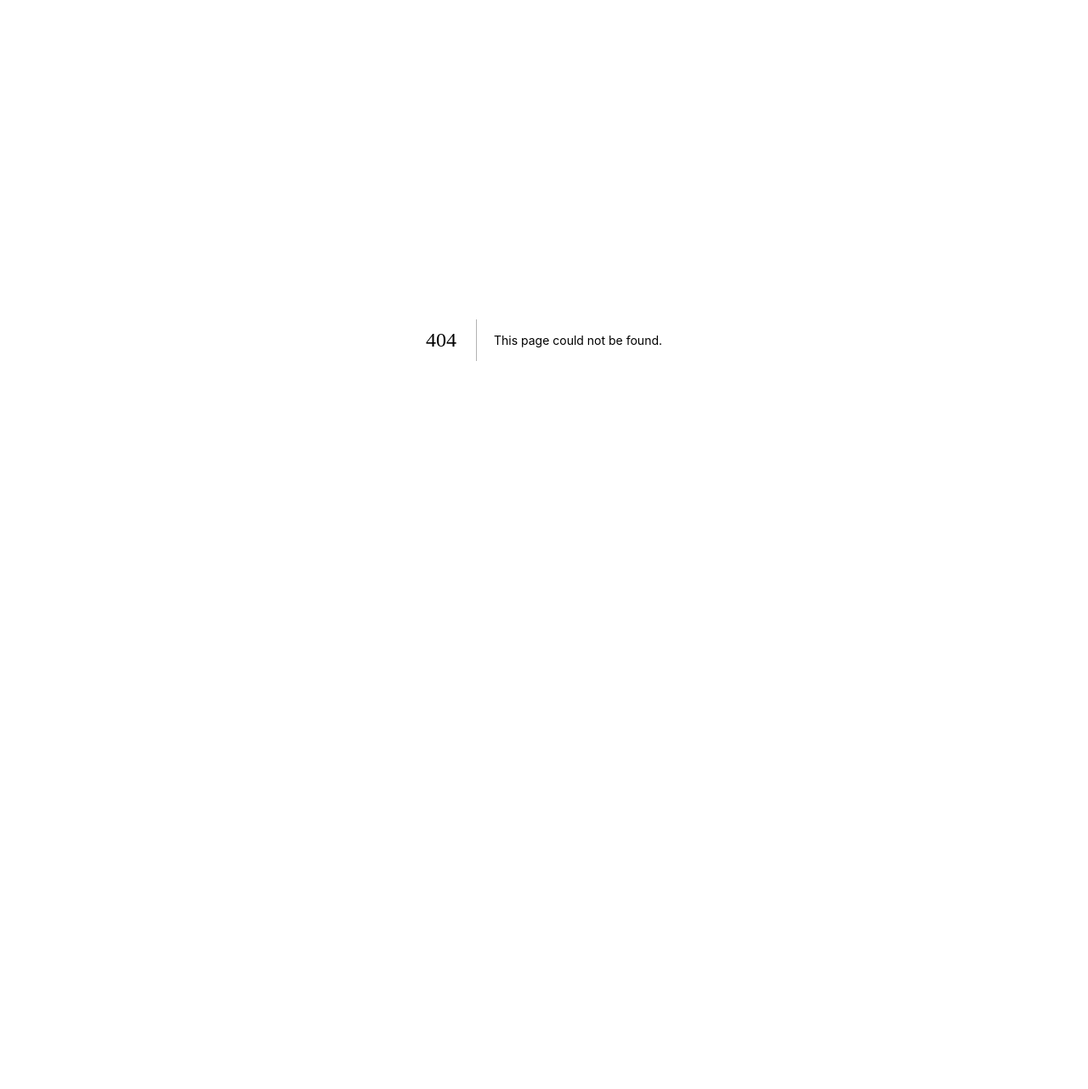
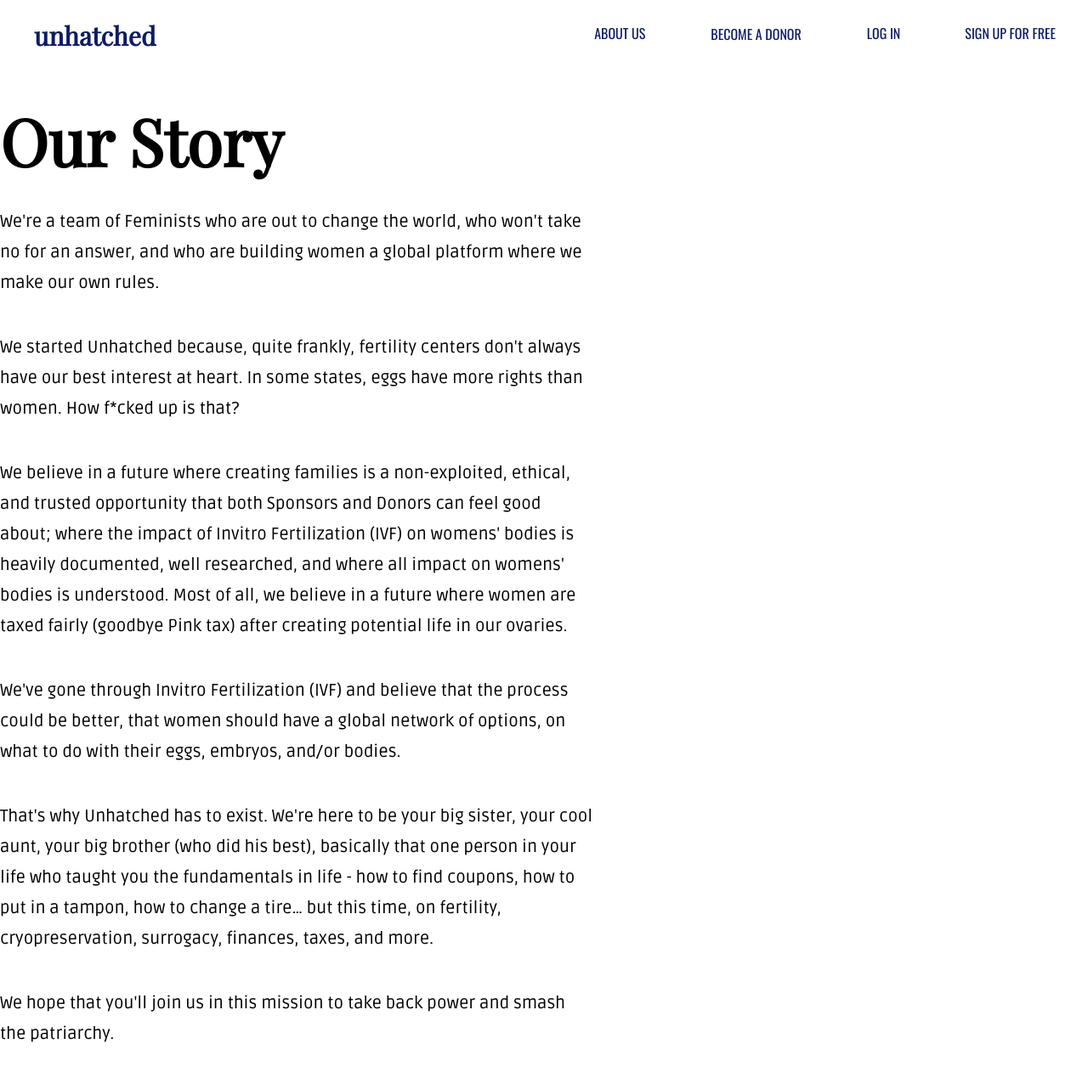
Before and after one commit to theunhatched/unhatched, a Next.js app: page /about in a window 1280 px wide. Before the commit this address had no page. Shown: the top 1282 px of the page at 85% size. Before the commit the page ends 800 px from the top, so only its background shows below. Built offline with nearby package versions, Linux system fonts and the light colour scheme; no server answers.

Commit message:
stub about-us page

```diff
--- /dev/null
+++ b/pages/about.js
@@ -0,0 +1,76 @@
+import React from 'react'
+import Layout from '../components/layout'
+
+const Community = () => {
+  return (
+    <Layout>
+      <h2 className="title">Our Story</h2>
+      <div className="subtitle">
+        We&apos;re a team of Feminists who are out to change the world, who
+        won&apos;t take no for an answer, and who are building women a global
+        platform where we make our own rules.
+      </div>
+
+      <div className="subtitle">
+        We started Unhatched because, quite frankly, fertility centers
+        don&apos;t always have our best interest at heart. In some states, eggs
+        have more rights than women. How f*cked up is that?
+      </div>
+      <div className="subtitle">
+        We believe in a future where creating families is a non-exploited,
+        ethical, and trusted opportunity that both Sponsors and Donors can feel
+        good about; where the impact of Invitro Fertilization (IVF) on
+        womens&apos; bodies is heavily documented, well researched, and where
+        all impact on womens&apos; bodies is understood. Most of all, we believe
+        in a future where women are taxed fairly (goodbye Pink tax) after
+        creating potential life in our ovaries.
+      </div>
+      <div className="subtitle">
+        We&apos;ve gone through Invitro Fertilization (IVF) and believe that the
+        process could be better, that women should have a global network of
+        options, on what to do with their eggs, embryos, and/or bodies.
+      </div>
+      <div className="subtitle">
+        That&apos;s why Unhatched has to exist. We&apos;re here to be your big
+        sister, your cool aunt, your big brother (who did his best), basically
+        that one person in your life who taught you the fundamentals in life -
+        how to find coupons, how to put in a tampon, how to change a tire… but
+        this time, on fertility, cryopreservation, surrogacy, finances, taxes,
+        and more.
+      </div>
+      <div className="subtitle">
+        We hope that you&apos;ll join us in this mission to take back power and
+        smash the patriarchy.
+      </div>
+      <div className="subtitle">
+        <div>For women everywhere,</div>
+        Victoria, Philihp, and the Unhatched team
+      </div>
+
+      <style jsx>{`
+        .Index {
+          padding: 50px 20px;
+        }
+        .title {
+          /* We’re a woman-first fertility service. */
+          font-family: Playfair Display;
+          font-style: normal;
+          font-weight: 900;
+          font-size: 76px;
+        }
+        .subtitle {
+          width: 700px;
+          font-family: Ruda;
+          font-style: normal;
+          font-weight: normal;
+          font-size: 20px;
+          line-height: 180%;
+          /* or 36px */
+          padding: 20px 0;
+        }
+      `}</style>
+    </Layout>
+  )
+}
+
+export default Community
```
